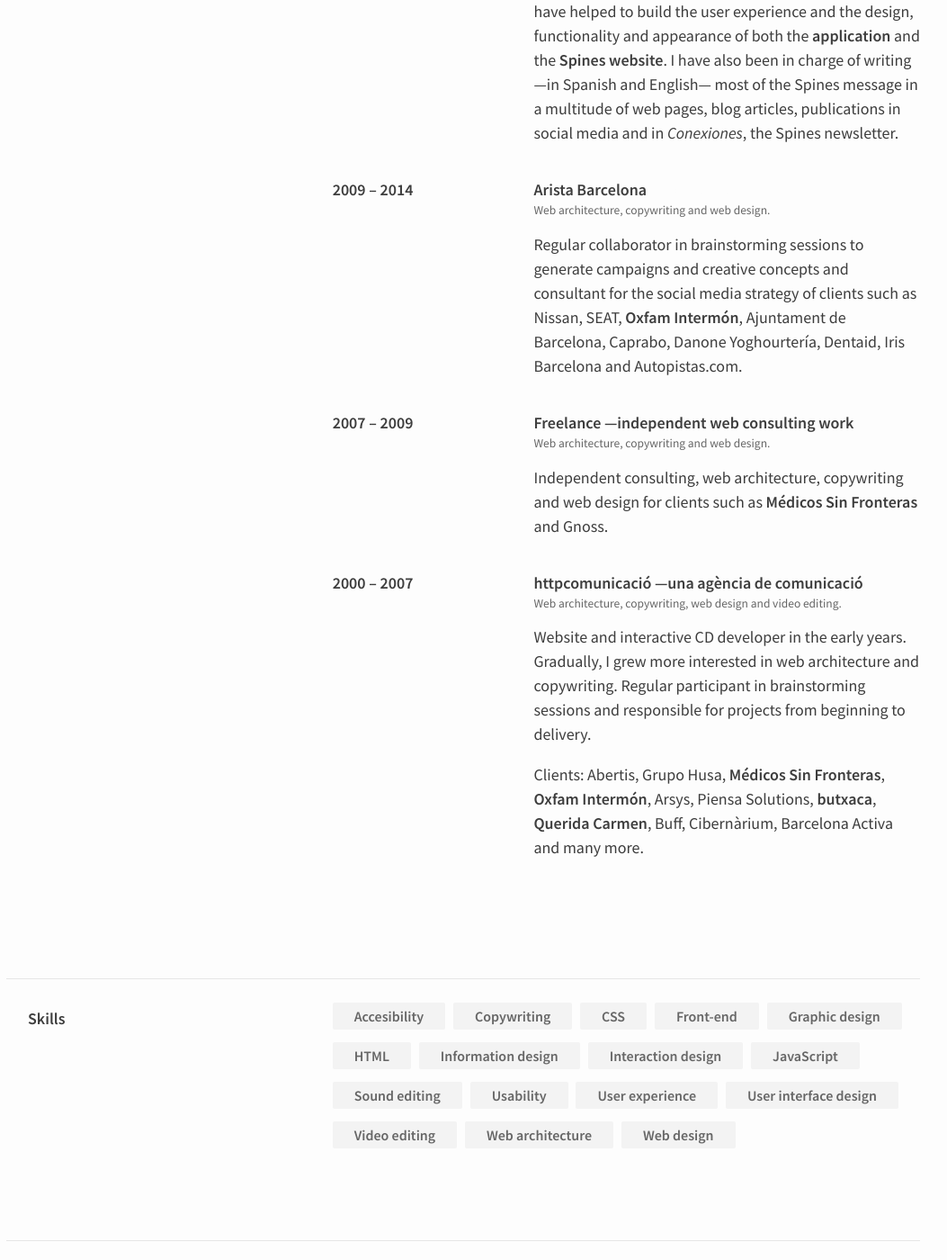
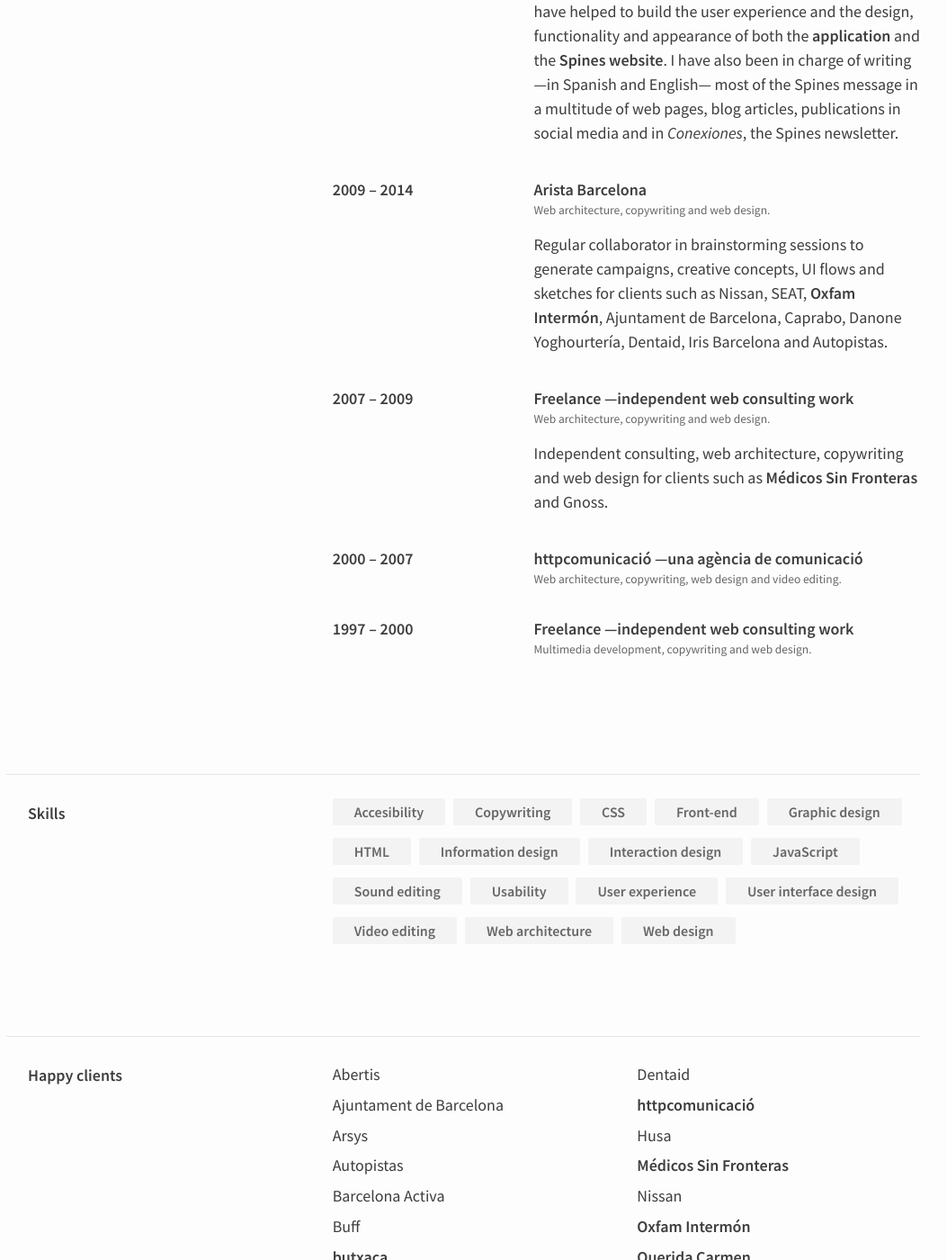
Before and after one commit to AdrianoLatorre/adriano.latorre.info, a Jekyll site: the page built from profile.md, in a window 1280 px wide and 1400 px high, scrolled down 1068 px. Shown: the whole window at 90% size, without its empty margins (113-1166 px from the left). Built offline with Jekyll 4.4.1, drawn with Linux system fonts in a browser that asks for light colours.

Commit message:
More Profile

```diff
--- a/profile.md
+++ b/profile.md
@@ -38,7 +38,7 @@
             <div class="grid-66 h-i">
               <dd>Arista Barcelona <span class="nazgul">—Mordor Pedralbes</span></dd>
               <dd class="subtitle">Web architecture, copywriting and web design.</dd>
-              <dd>Regular collaborator in brainstorming sessions to generate campaigns and creative concepts and consultant for the social media strategy of clients such as Nissan, SEAT, <a href="/work/oxfamintermon/">Oxfam Intermón</a>, Ajuntament de Barcelona, Caprabo, Danone Yoghourtería, Dentaid, Iris Barcelona and Autopistas.com.</dd>
+              <dd>Regular collaborator in brainstorming sessions to generate campaigns, creative concepts, UI flows and sketches for clients such as Nissan, SEAT, <a href="/work/oxfamintermon/">Oxfam Intermón</a>, Ajuntament de Barcelona, Caprabo, Danone Yoghourtería, Dentaid, Iris Barcelona and Autopistas.</dd>
             </div>
             <div class="grid-33 h-i">
               <dt>2007 – 2009</dt>
@@ -54,8 +54,13 @@
             <div class="grid-66 h-i">
               <dd>httpcomunicació —una agència de comunicació</dd>
               <dd class="subtitle">Web architecture, copywriting, web design and video editing.</dd>
-              <dd>Website and interactive CD developer in the early years. Gradually, I grew more interested in web architecture and copywriting. Regular participant in brainstorming sessions and responsible for projects from beginning to delivery.</dd>
-              <dd>Clients: Abertis, Grupo Husa, <a href="/work/msf/">Médicos Sin Fronteras</a>, <a href="/work/oxfamintermon/">Oxfam Intermón</a>, Arsys, Piensa Solutions, <a href="/work/butxaca/">butxaca</a>, <a href="/work/queridacarmen/">Querida Carmen</a>, Buff, Cibernàrium, Barcelona Activa and many more.</dd>
+            </div>
+            <div class="grid-33 h-i">
+              <dt>1997 – 2000</dt>
+            </div>
+            <div class="grid-66 h-i">
+              <dd>Freelance —independent web consulting work</dd>
+              <dd class="subtitle">Multimedia development, copywriting and web design.</dd>
             </div>
           </div>
         </dl>
```
Also changed, not shown: 3 other files.
